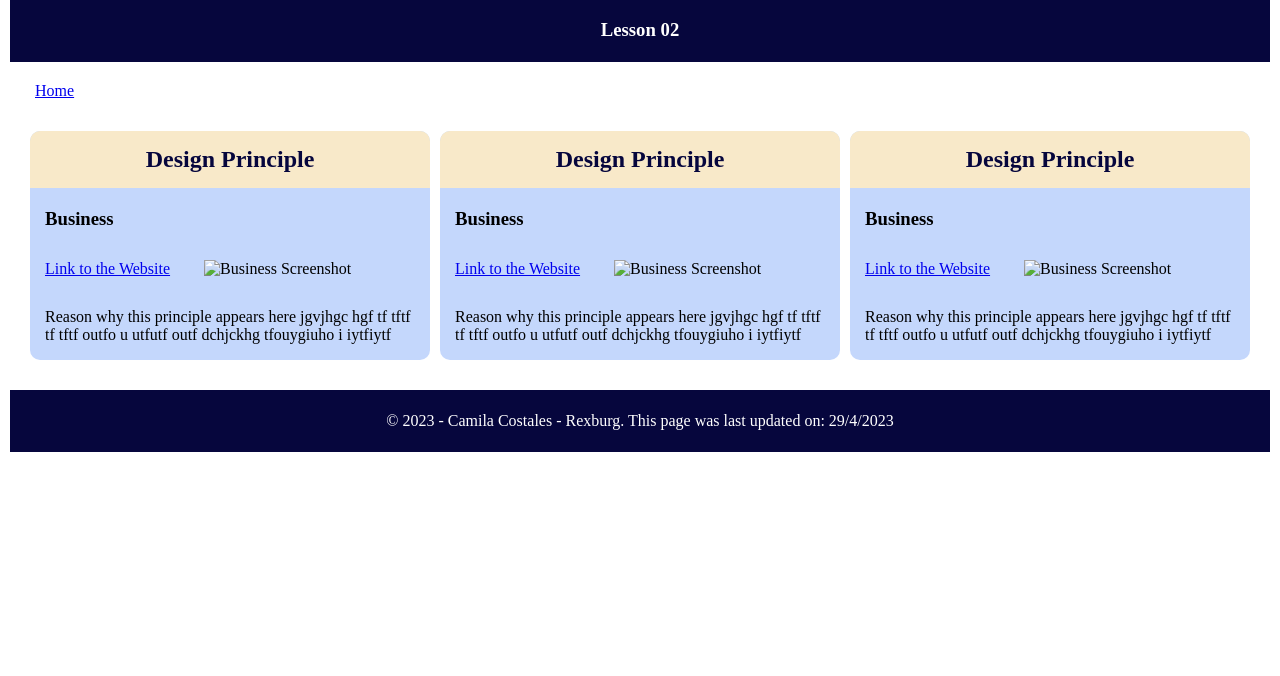
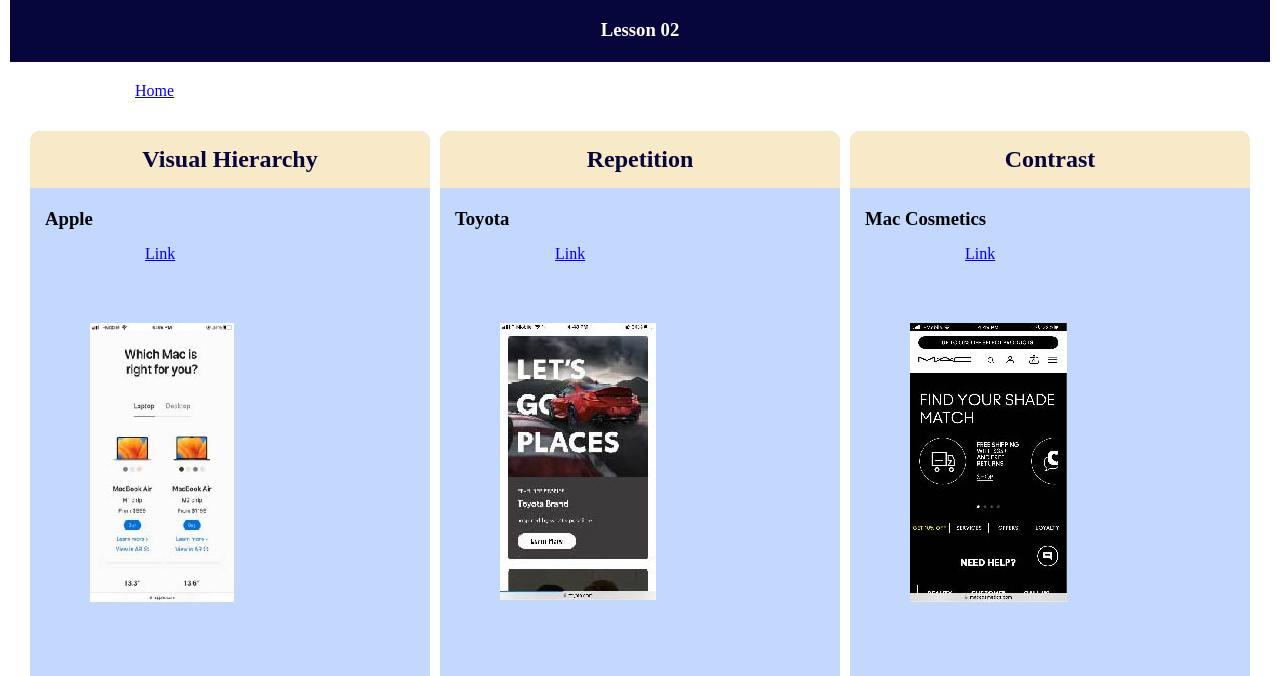
Before and after one commit to camila-costales/wdd230, a plain HTML site: page Design Principles/design_principles.html in a window 1280 px wide. Shown: the part 78-754 px from the top of the page. Drawn offline with nearby package versions, Linux system fonts and the light colour scheme.

Commit message:
detalles

```diff
--- a/Design Principles/design_principles.html
+++ b/Design Principles/design_principles.html
@@ -23,25 +23,25 @@
 
     <main class="section-grid">
         <section class="first-sec">
-            <h2>Design Principle</h2>
-            <h3>Business</h3>
-            <a href="1.html">Link to the Website</a>
+            <h2>Visual Hierarchy</h2>
+            <h3>Apple</h3>
+            <a href="https://www.apple.com/store?afid=p238%7CseIEs444j-dc_mtid_1870765e38482_pcrid_649686730713_pgrid_13945964887_pntwk_g_pchan__pexid__&cid=aos-us-kwgo-brand-apple--slid---product-">Link</a>
             <img src="images/1.jpg" alt="Business Screenshot">
-            <p>Reason why this principle appears here jgvjhgc hgf tf tftf  tf tftf  outfo u utfutf  outf dchjckhg  tfouygiuho i iytfiytf</p>
+            <p>The Apple website uses a typography, color, and a great layout design to show an effective an clear design with visual hierarchy. In the Picture below we can easily identify what is the most important thing and our eyes are redirected to follow a visual pace trough the hierarchy used. It is awesome how even though this part of the website is pretty simple, it is easy to scan and easy to read. Apple uses text sizes, alignment and white space to present the most important and less important things to their user.</p>
         </section>
         <section class="second-sec">
-            <h2>Design Principle</h2>
-            <h3>Business</h3>
-            <a href="2.html">Link to the Website</a>
-            <img src="images/2.jpg" alt="Business Screenshot">
-            <p>Reason why this principle appears here jgvjhgc hgf tf tftf  tf tftf  outfo u utfutf  outf dchjckhg  tfouygiuho i iytfiytf</p>
+            <h2>Repetition</h2>
+            <h3>Toyota</h3>
+            <a href="https://www.toyota.com/?srchid=SEM:700000001483645:GOOGLE:71700000016637022:58700006904073816:p62023568979:504990472796&gclsrc=aw.ds&ds_rl=1267066&gclid=Cj0KCQjwgLOiBhC7ARIsAIeetVCTYuQHl67yVjenC4L9GT9hfVGKLrysJjMRQhcKJXZp5zfWRZkdWmIaApOzEALw_wcB&gclsrc=aw.ds">Link</a>
+            <img src="images/2.jpeg" alt="Business Screenshot">
+            <p>The screenshot belows shows a "card" in the Toyota website. If you scroll and explore the website more you will se that they use this "card" design often to show the services they have. Doing this the website shows repetition but at the same time unity and balance. It also presents a consistent navigation, typography and colors. Using this principle of design trough all their website helps them to reinforce their brand identity to their users. It also help the design to look more organize and formal. </p>
         </section>
         <section class="third-sec">
-            <h2>Design Principle</h2>
-            <h3>Business</h3>
-            <a href="2.html">Link to the Website</a>
-            <img src="images/3.jpg" alt="Business Screenshot">
-            <p>Reason why this principle appears here jgvjhgc hgf tf tftf  tf tftf  outfo u utfutf  outf dchjckhg  tfouygiuho i iytfiytf</p>
+            <h2>Contrast</h2>
+            <h3>Mac Cosmetics</h3>
+            <a href="https://www.maccosmetics.com/?gad=1&gclid=Cj0KCQjwgLOiBhC7ARIsAIeetVAqJO6OH8MK66rH69WIXQBXCdOVuoIli1yh1kou08ESNUDfd-v5oNEaAtsXEALw_wcB&gclsrc=aw.ds">Link</a>
+            <img src="images/3.jpeg" alt="Business Screenshot">
+            <p>The Mac website has contrast everywhere! Their branding colors are hot pink, white and black and that gives them extra point when talking the principles of design that they apply. They use a lot of black and white and that catches the attention of the user inmediately. Also, the mac website uses size to create visual interest and contrast. They use large images to show their products to draw the users attention but they keep using small images or text to support the larger elements.       </p>
         </section>
     </main>
     <footer>
--- a/Design Principles/styles/large.css
+++ b/Design Principles/styles/large.css
@@ -1,4 +1,4 @@
-@media only screen and (min-width: 65.5em) {
+@media only screen and (min-width: 55.5em) {
     .first-sec{
         grid-column: 1/2;
     }
--- a/Design Principles/styles/small.css
+++ b/Design Principles/styles/small.css
@@ -40,3 +40,10 @@ h2{
 h3, a, img,p{
     margin: 15px;
 }
+img{
+    margin:50px;
+    padding:10px
+}
+a{
+    padding:100px
+}
```
Also changed, not shown: Design Principles/images/1.jpg (added), Design Principles/images/2.jpeg (added), Design Principles/images/3.jpeg (added).
